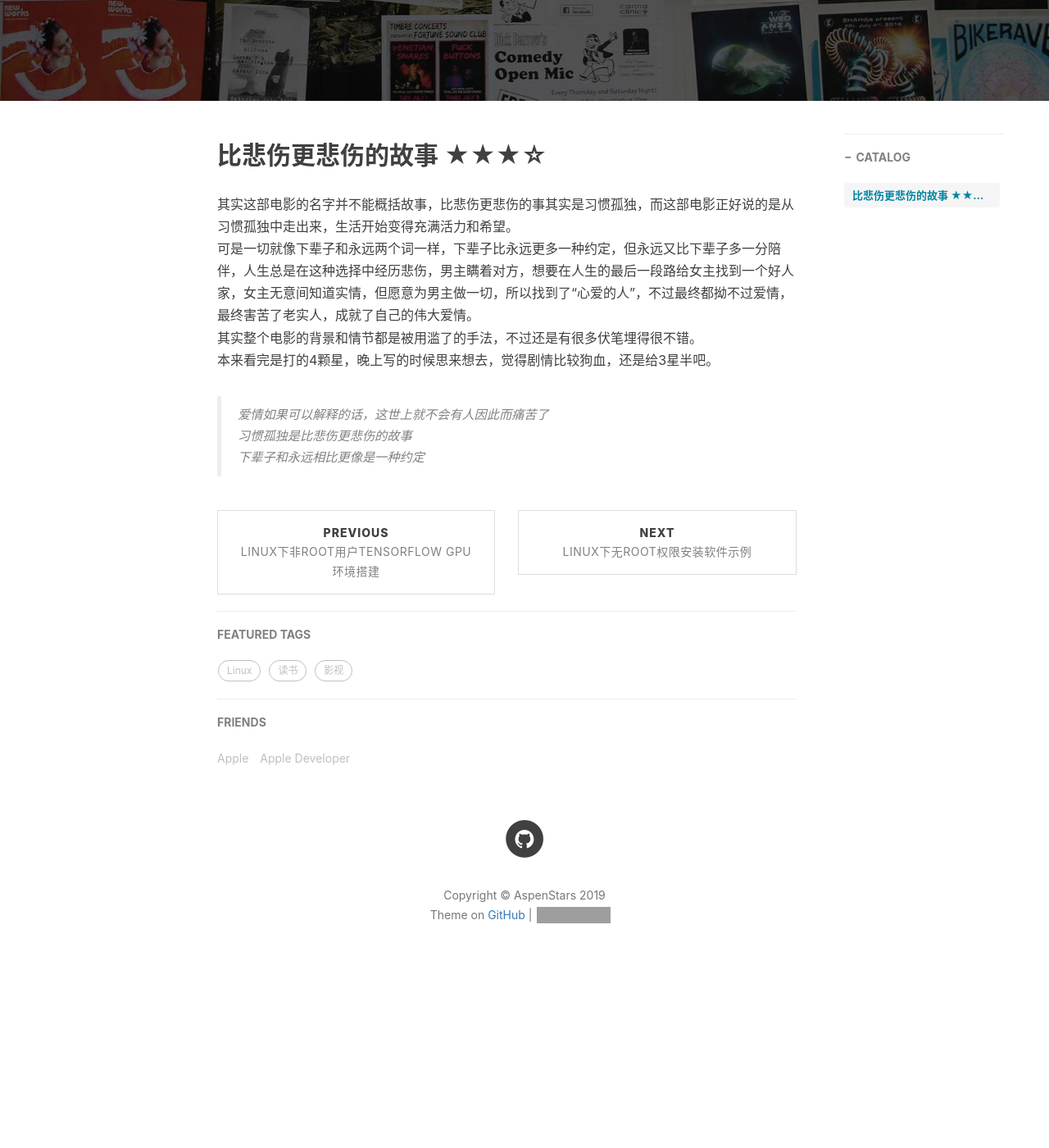
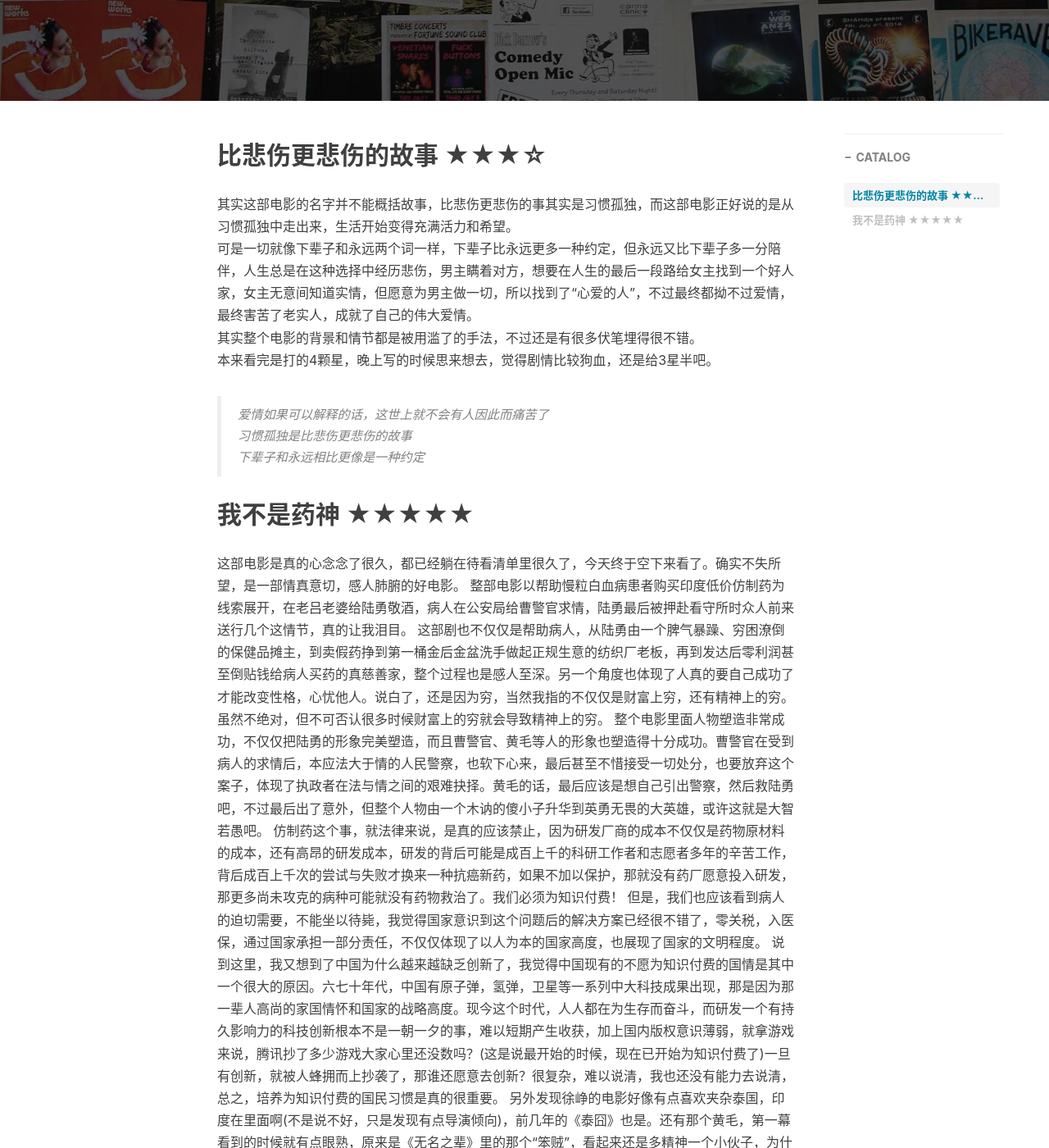
Before and after one commit to aspenstarss/aspenstarss.github.io, a Jekyll site: the page built from _posts/2019-03-23-影视笔记.md, in a window 1280 px wide and 1400 px high, scrolled down 400 px. Shown: the whole window at 82% size. Built offline with Jekyll 4.4.1, drawn with Linux system fonts in a browser that asks for light colours; nearby versions of some CDN libraries; comment, search, counter and statistics services are not loaded; before the commit the page ends 1620 px from its top, so only the background shows below that; some of the changed text lies outside the part shown; grey boxes are pictures that could not be loaded.

Commit message:
给图片加遮罩，更新我不是药神‘’

```diff
--- a/_posts/2019-03-23-影视笔记.md
+++ b/_posts/2019-03-23-影视笔记.md
@@ -22,3 +22,14 @@ tags:
 > 习惯孤独是比悲伤更悲伤的故事
 >
 > 下辈子和永远相比更像是一种约定
+
+## 我不是药神 ★★★★★
+
+这部电影是真的心念念了很久，都已经躺在待看清单里很久了，今天终于空下来看了。确实不失所望，是一部情真意切，感人肺腑的好电影。
+整部电影以帮助慢粒白血病患者购买印度低价仿制药为线索展开，在老吕老婆给陆勇敬酒，病人在公安局给曹警官求情，陆勇最后被押赴看守所时众人前来送行几个这情节，真的让我泪目。
+这部剧也不仅仅是帮助病人，从陆勇由一个脾气暴躁、穷困潦倒的保健品摊主，到卖假药挣到第一桶金后金盆洗手做起正规生意的纺织厂老板，再到发达后零利润甚至倒贴钱给病人买药的真慈善家，整个过程也是感人至深。另一个角度也体现了人真的要自己成功了才能改变性格，心忧他人。说白了，还是因为穷，当然我指的不仅仅是财富上穷，还有精神上的穷。虽然不绝对，但不可否认很多时候财富上的穷就会导致精神上的穷。
+整个电影里面人物塑造非常成功，不仅仅把陆勇的形象完美塑造，而且曹警官、黄毛等人的形象也塑造得十分成功。曹警官在受到病人的求情后，本应法大于情的人民警察，也软下心来，最后甚至不惜接受一切处分，也要放弃这个案子，体现了执政者在法与情之间的艰难抉择。黄毛的话，最后应该是想自己引出警察，然后救陆勇吧，不过最后出了意外，但整个人物由一个木讷的傻小子升华到英勇无畏的大英雄，或许这就是大智若愚吧。
+仿制药这个事，就法律来说，是真的应该禁止，因为研发厂商的成本不仅仅是药物原材料的成本，还有高昂的研发成本，研发的背后可能是成百上千的科研工作者和志愿者多年的辛苦工作，背后成百上千次的尝试与失败才换来一种抗癌新药，如果不加以保护，那就没有药厂愿意投入研发，那更多尚未攻克的病种可能就没有药物救治了。我们必须为知识付费！
+但是，我们也应该看到病人的迫切需要，不能坐以待毙，我觉得国家意识到这个问题后的解决方案已经很不错了，零关税，入医保，通过国家承担一部分责任，不仅仅体现了以人为本的国家高度，也展现了国家的文明程度。
+说到这里，我又想到了中国为什么越来越缺乏创新了，我觉得中国现有的不愿为知识付费的国情是其中一个很大的原因。六七十年代，中国有原子弹，氢弹，卫星等一系列中大科技成果出现，那是因为那一辈人高尚的家国情怀和国家的战略高度。现今这个时代，人人都在为生存而奋斗，而研发一个有持久影响力的科技创新根本不是一朝一夕的事，难以短期产生收获，加上国内版权意识薄弱，就拿游戏来说，腾讯抄了多少游戏大家心里还没数吗？(这是说最开始的时候，现在已开始为知识付费了)一旦有创新，就被人蜂拥而上抄袭了，那谁还愿意去创新？很复杂，难以说清，我也还没有能力去说清，总之，培养为知识付费的国民习惯是真的很重要。
+另外发现徐峥的电影好像有点喜欢夹杂泰国，印度在里面啊(不是说不好，只是发现有点导演倾向)，前几年的《泰囧》也是。还有那个黄毛，第一幕看到的时候就有点眼熟，原来是《无名之辈》里的那个“笨贼”，看起来还是多精神一个小伙子，为什么老是让他演喜剧角色啊。
```
Also changed, not shown: img/post-bg-BJJ.jpg, img/post-bg-YesOrNo.jpg, img/post-bg-github-cup.jpg, img/post-bg-hacker.jpg, img/post-bg-keybord.jpg, img/post-bg-map.jpg, img/post-bg-mma-2.jpg, img/post-bg-mma-3.jpg, img/post-bg-mma-4.jpg, img/post-bg-mma-5.jpg, img/post-bg-mma-6.jpg, img/post-bg-re-vs-ng2.jpg, img/post-sample-image.jpg, 1 other file.
